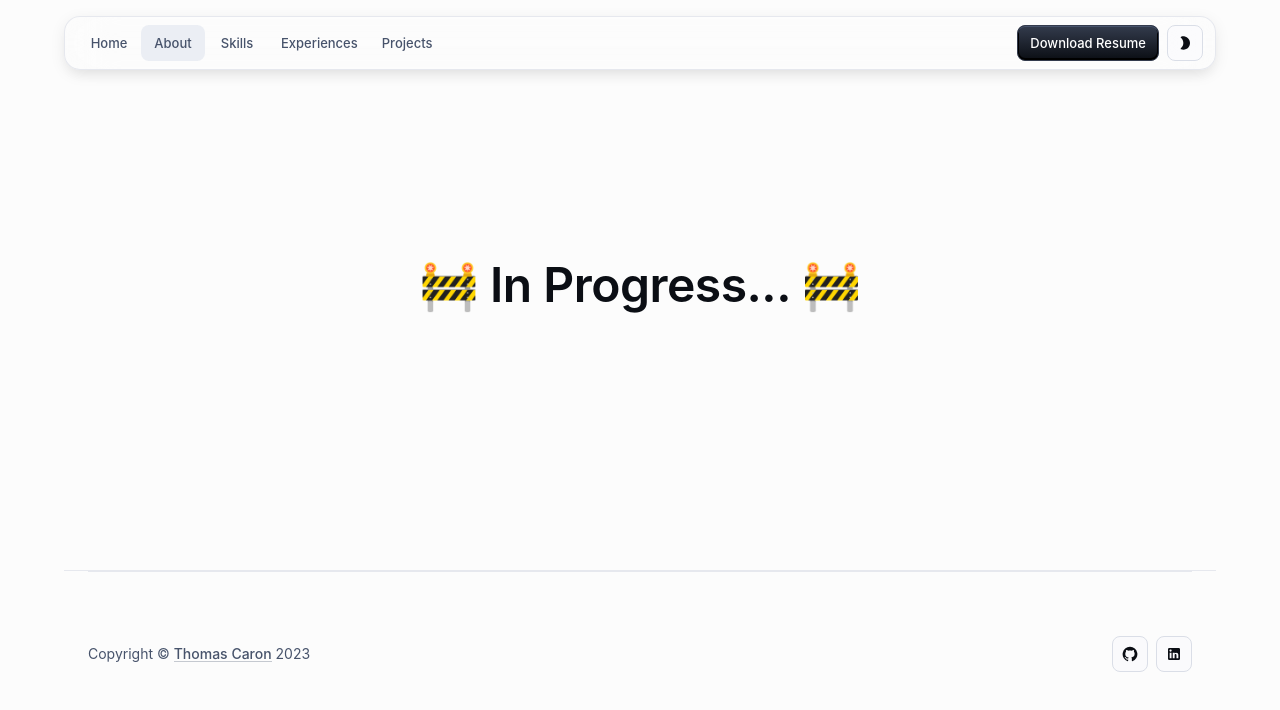
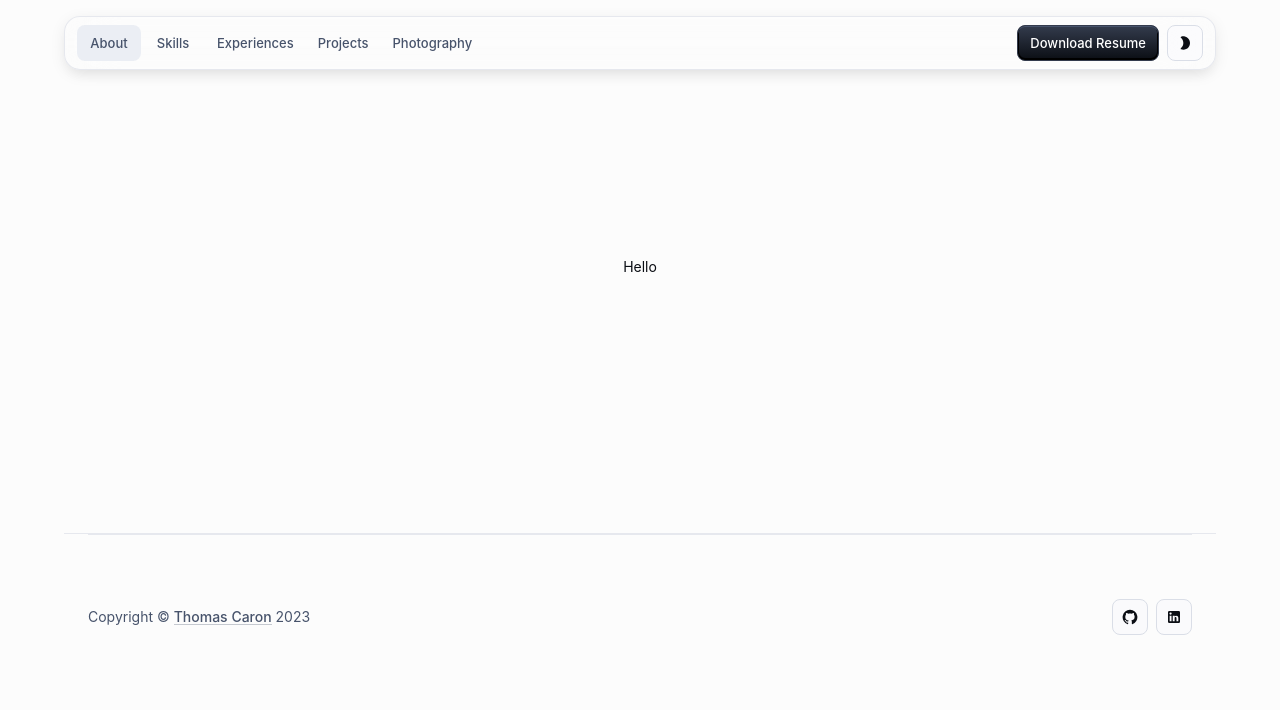
Before and after one commit to tomtom103/tomtom103.github.io, a React (Vite) app: page /about in a window 1280 px wide. Shown: the top 710 px of the page. Built offline with nearby package versions, Linux system fonts and the light colour scheme.

Commit message:
Fix top bar elements

```diff
--- a/src/core/Router.tsx
+++ b/src/core/Router.tsx
@@ -5,8 +5,8 @@ export default function Router() {
   return (
     <Routes>
       {/* TODO: Add routes here */}
-      <Route path="/home" element={<div>Hello</div>} />
-      <Route path="/" element={<Navigate to="/home" />} />
+      <Route path="/about" element={<div>Hello</div>} />
+      <Route path="/" element={<Navigate to="/about" />} />
       <Route path="*" element={<InProgress />} />
     </Routes>
   );
--- a/src/core/TopBar.tsx
+++ b/src/core/TopBar.tsx
@@ -58,9 +58,6 @@ export default function TopBar(props: TopBarProps) {
         <StyledToolbar variant="dense" disableGutters>
           <Box sx={{ flexGrow: 1, display: 'flex', alignItems: 'center', px: 0 }}>
             <Box sx={{ display: { xs: 'none', md: 'flex' } }}>
-              <LinkButton to="/home" variant="text" color="info" size="small">
-                Home
-              </LinkButton>
               <LinkButton to="/about" variant="text" color="info" size="small">
                 About
               </LinkButton>
@@ -70,14 +67,11 @@ export default function TopBar(props: TopBarProps) {
               <LinkButton to="/experiences" variant="text" color="info" size="small">
                 Experiences
               </LinkButton>
-              <LinkButton
-                to="/projects"
-                variant="text"
-                color="info"
-                size="small"
-                sx={{ minWidth: 0 }}
-              >
+              <LinkButton to="/projects" variant="text" color="info" size="small">
                 Projects
+              </LinkButton>
+              <LinkButton to="/photography" variant="text" color="info" size="small">
+                Photography
               </LinkButton>
             </Box>
           </Box>
@@ -120,9 +114,6 @@ export default function TopBar(props: TopBarProps) {
                   </IconButton>
                 </Box>
                 <Divider sx={{ my: 3 }} />
-                <LinkButton to="/home" fullWidth>
-                  Home
-                </LinkButton>
                 <LinkButton to="/skills" fullWidth>
                   Skills
                 </LinkButton>
@@ -131,6 +122,9 @@ export default function TopBar(props: TopBarProps) {
                 </LinkButton>
                 <LinkButton to="/projects" fullWidth>
                   Projects
+                </LinkButton>
+                <LinkButton to="/photography" fullWidth>
+                  Photography
                 </LinkButton>
                 <MenuItem>
                   <Button
```
